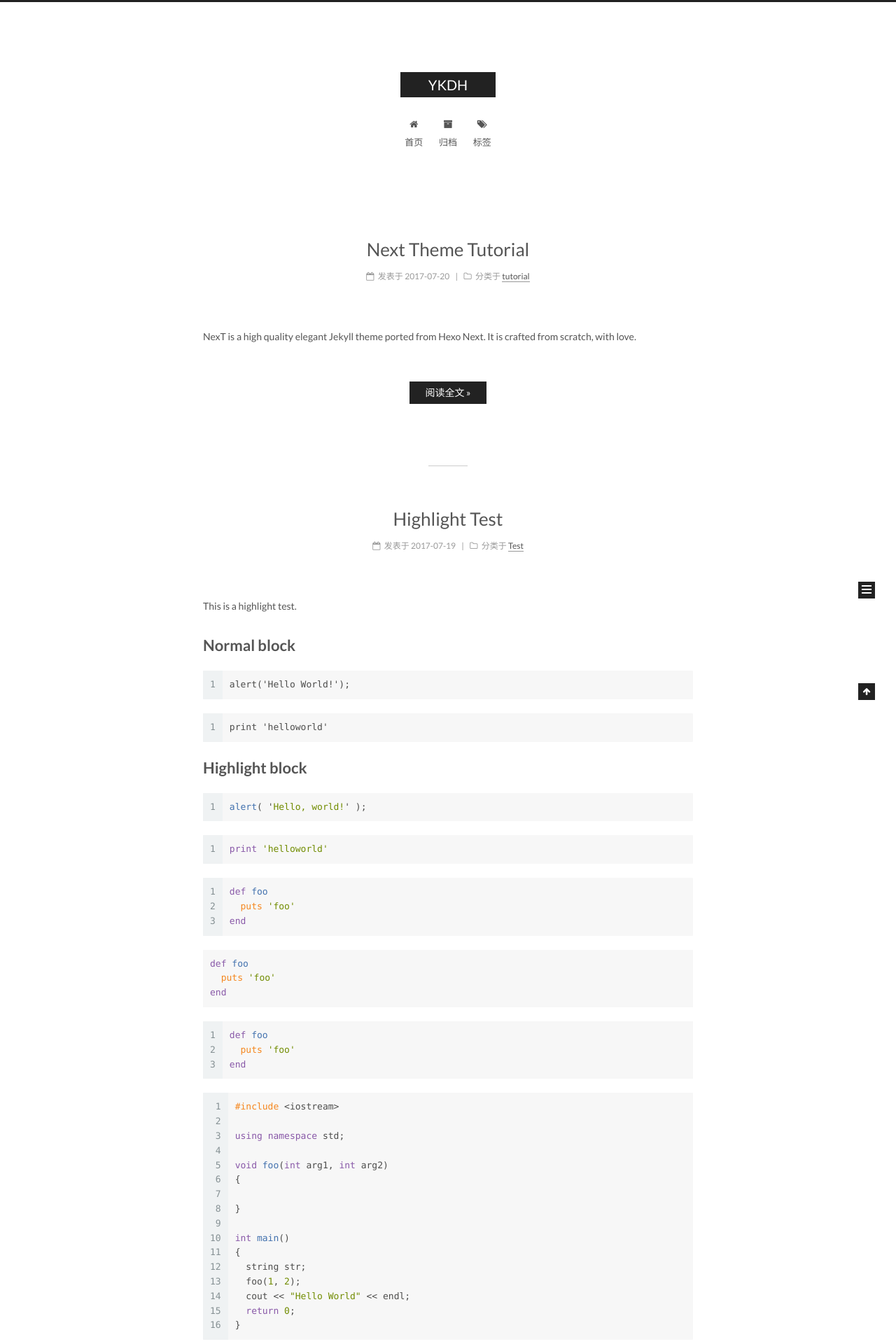
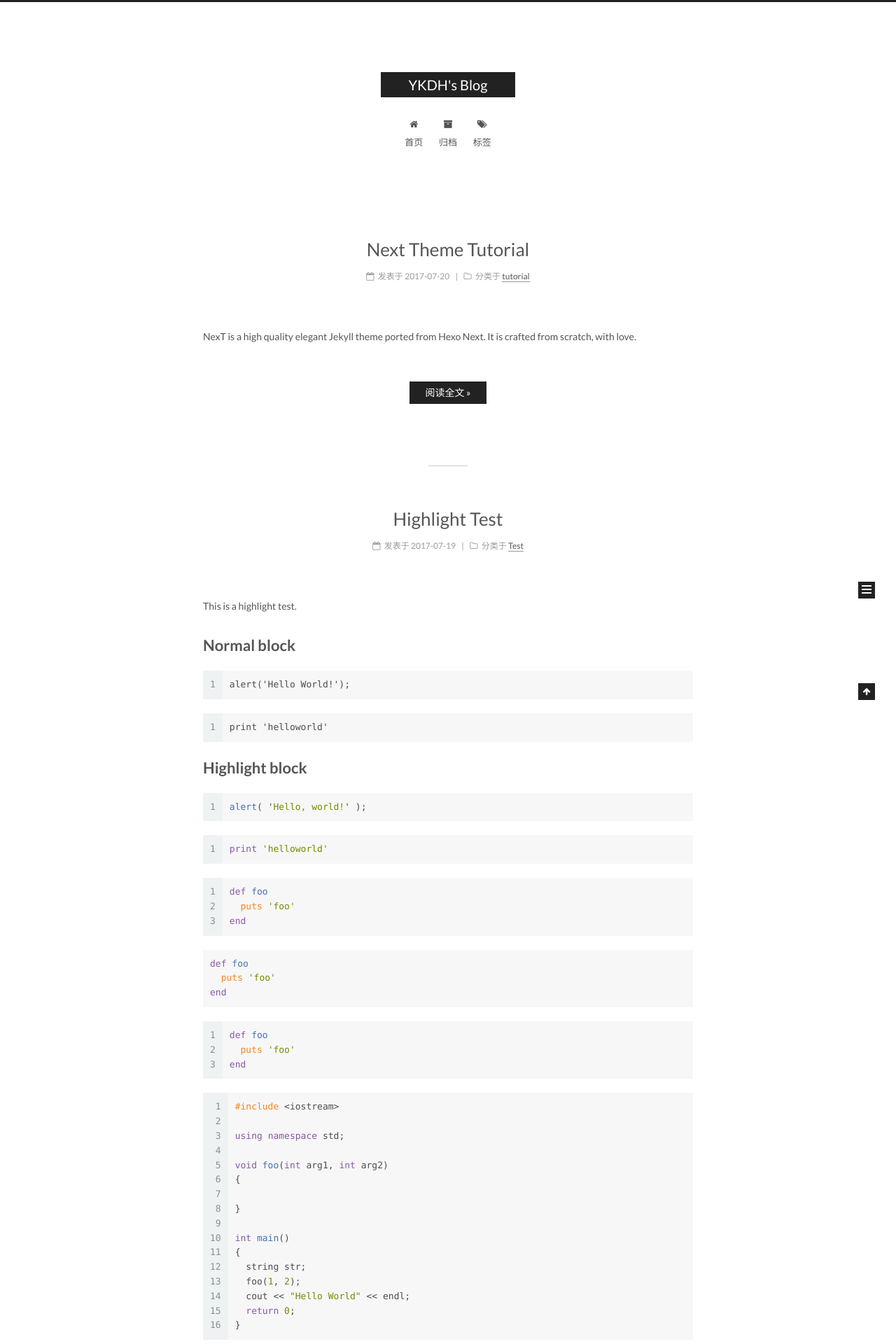
Before and after one commit to ykdh/ykdh.github.io, a Jekyll site: the page built from index.html, in a window 1280 px wide. Shown: the top 1920 px of the page at 70% size. Built offline with Jekyll 4.4.1, drawn with Linux system fonts in a browser that asks for light colours; emoji names are drawn with the system emoji font; the list of posts is cut into pages by our own code.

Commit message:
Update _config.yml

```diff
--- a/_config.yml
+++ b/_config.yml
@@ -4,7 +4,7 @@
 # ---------------------------------------------------------------
 
 # Site
-title: YKDH
+title: YKDH's Blog
 subtitle:
 description: "小垃圾场"
 author: ykdh
```
